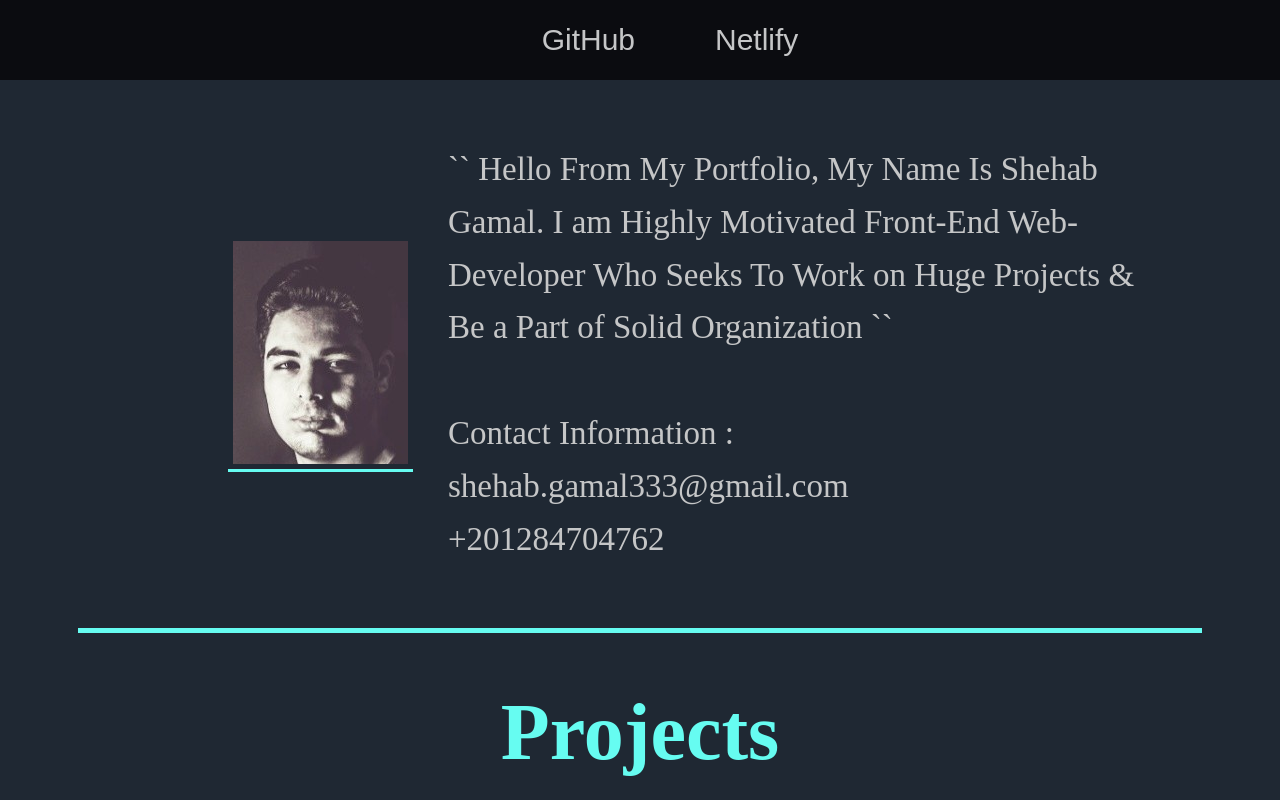
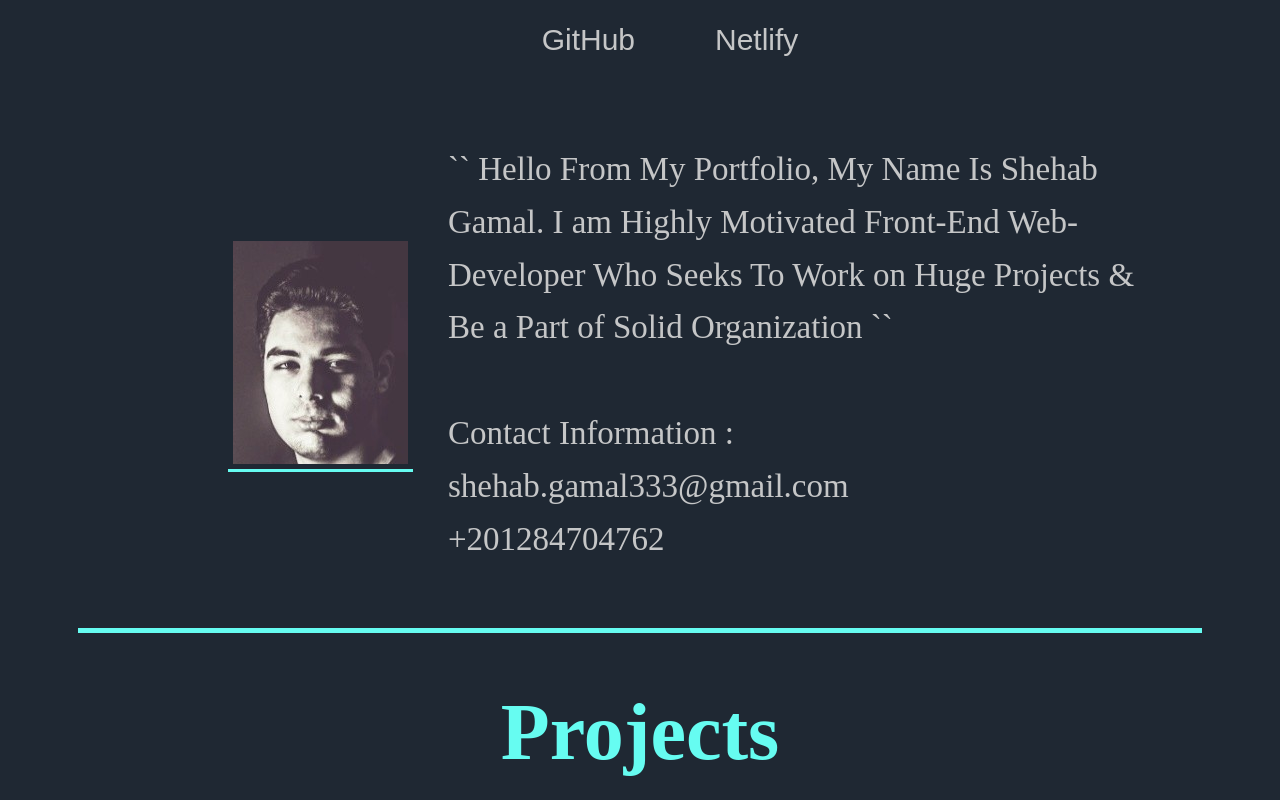
Before and after one commit to ShehabGamal/Personal-Portfolio, a React (Create React App) app: page / in a window 1280 px wide. Shown: the top 800 px of the page. Built offline with nearby package versions, Linux system fonts and the light colour scheme.

Commit message:
Adjusting navbar Background

```diff
--- a/src/App.js
+++ b/src/App.js
@@ -16,7 +16,7 @@ const BasicHeader = styled.header`
   justify-content: center;
   align-items: center;
   margin-bottom: 50px;
-  background: ${(props) => props.theme.mainColor};
+  background: ${(props) => props.theme.secondaryColor};
 `;
 
 function App() {
```
